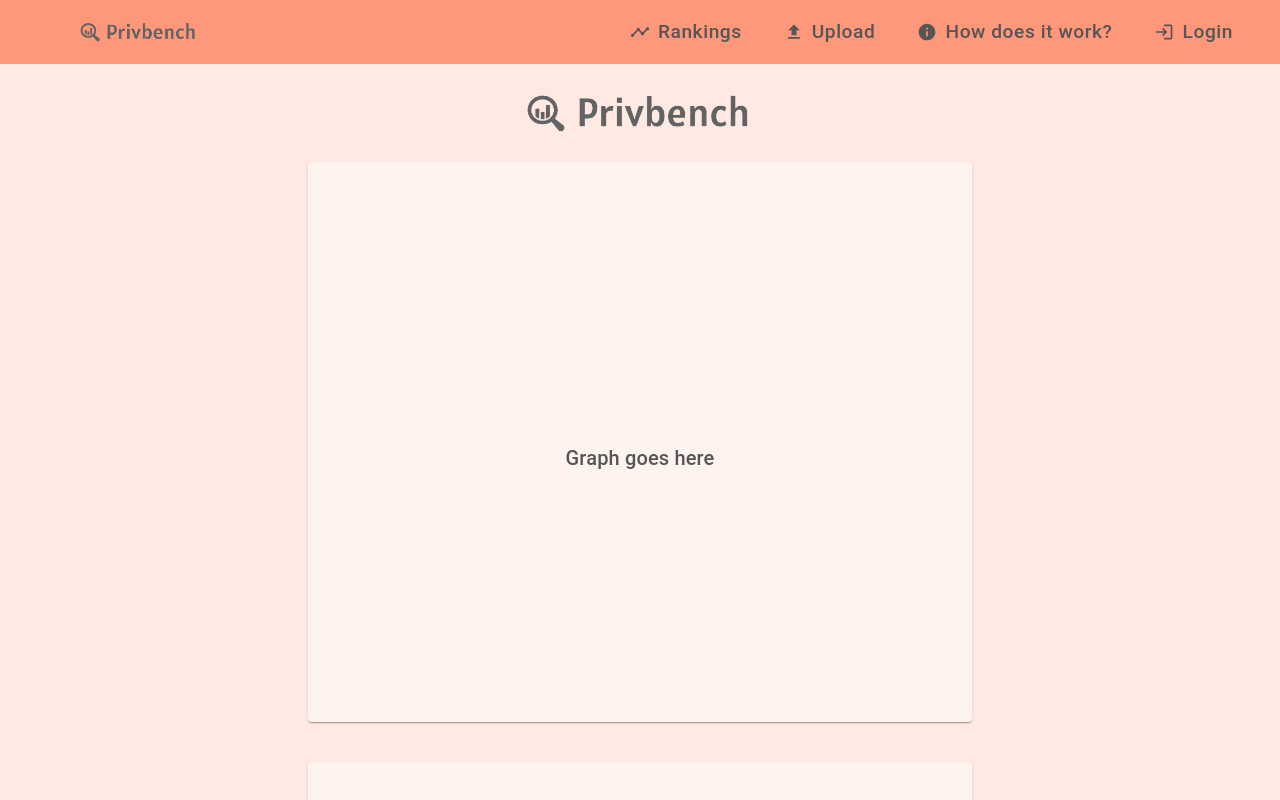
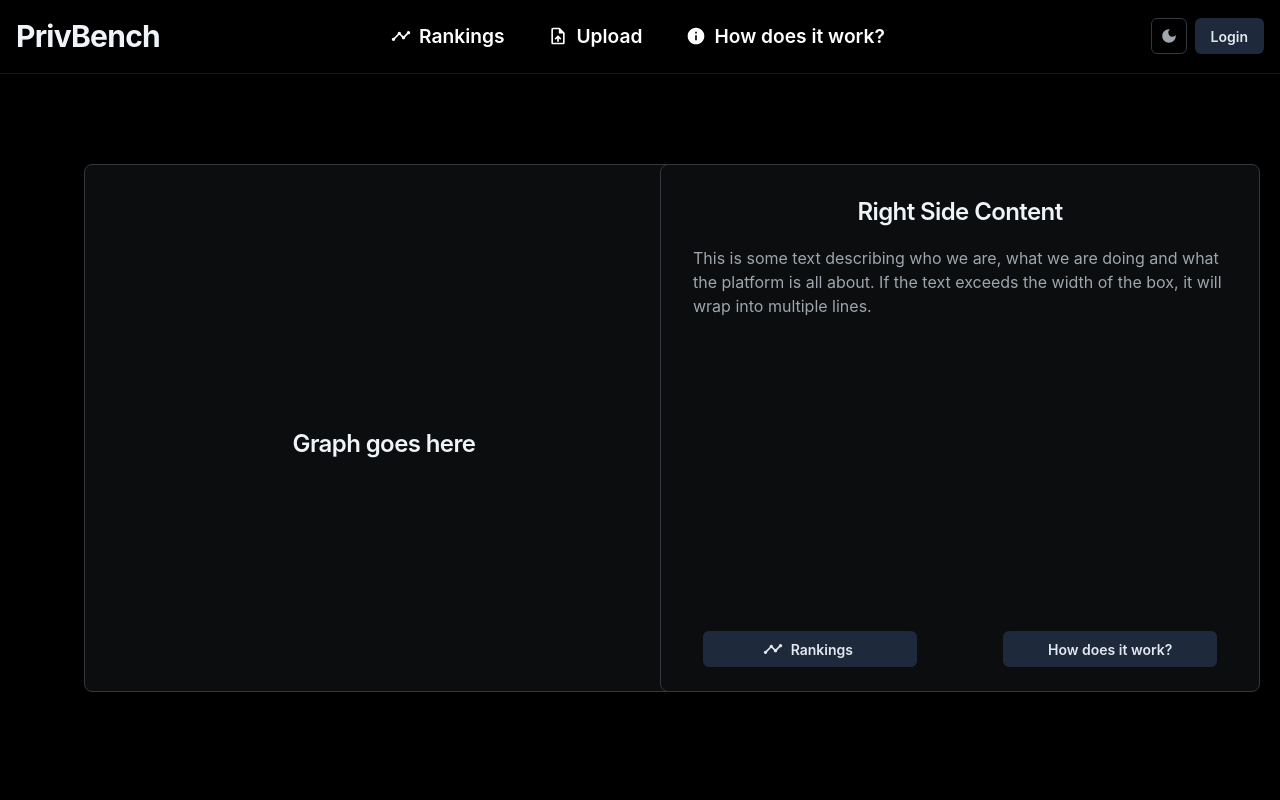
Before and after one commit to sjmeis/PrivBench, a React (Create React App) app in the folder frontend/: page / in a window 1280 px wide. Shown: the top 800 px of the page. Built offline with nearby package versions, Linux system fonts and the light colour scheme.

Commit message:
refactored material ui to joy ui for more modern look

```diff
--- a/frontend/package.json
+++ b/frontend/package.json
@@ -6,14 +6,14 @@
     "@emotion/react": "^11.13.3",
     "@emotion/styled": "^11.13.0",
     "@mui/icons-material": "^6.1.6",
-    "@mui/material": "^6.1.6",
+    "@mui/joy": "^5.0.0-beta.48",
     "@testing-library/jest-dom": "^5.17.0",
     "@testing-library/react": "^13.4.0",
     "@testing-library/user-event": "^13.5.0",
     "react": "^18.3.1",
     "react-dom": "^18.3.1",
     "react-router-dom": "^6.28.0",
-    "react-scripts": "5.0.1",
+    "react-scripts": "^5.0.1",
     "web-vitals": "^2.1.4"
   },
   "scripts": {
--- a/frontend/src/App.js
+++ b/frontend/src/App.js
@@ -1,5 +1,5 @@
 import React from "react";
-import {Box} from "@mui/material";
+import {Box} from "@mui/joy";
 import {Route, Routes} from "react-router-dom";
 import Navbar from "./components/Navbar.js";
 import Home from "./pages/Home.js";
@@ -7,27 +7,32 @@ import Login from "./pages/Login.js";
 import Information from "./pages/Information.js";
 import Rankings from "./pages/Rankings.js";
 import Upload from "./pages/Upload.js";
+import {CssBaseline, CssVarsProvider} from "@mui/joy";
+import customTheme from "./Theme/CustomTheme";
 
 
 function App() {
     return (
+
+        <CssVarsProvider defaultMode="dark" theme={customTheme}>
+            <CssBaseline/>
             <Box display="flex"
                  flexDirection="column"
                  minHeight="98vh"
                  backgroundColor="primary.background"
             >
                 <Navbar/>
-
-      <Box flex="1">
+                <Box flex="1" sx={{ padding: '40px'}}>
                     <Routes>
-          <Route path="/" element={<Home />} />
-          <Route path="/login" element={<Login />} />
-          <Route path="/rankings" element={<Rankings />} />
-          <Route path="/information" element={<Information />} />
-          <Route path="/upload" element={<Upload />} />
+                        <Route path="/" element={<Home/>}/>
+                        <Route path="/login" element={<Login/>}/>
+                        <Route path="/rankings" element={<Rankings/>}/>
+                        <Route path="/information" element={<Information/>}/>
+                        <Route path="/upload" element={<Upload/>}/>
                     </Routes>
                 </Box>
             </Box>
+        </CssVarsProvider>
     );
 }
 
--- /dev/null
+++ b/frontend/src/Theme/CustomTheme.js
@@ -0,0 +1,88 @@
+import { extendTheme } from '@mui/joy/styles';
+
+const customTheme = extendTheme({
+    colorSchemes: {
+        light: {
+            palette: {
+                "primary": {
+                    "50": "#e8eaf6",
+                    "100": "#c5cae9",
+                    "200": "#9fa8da",
+                    "300": "#7986cb",
+                    "400": "#5c6bc0",
+                    "500": "#3f51b5",
+                    "600": "#3949ab",
+                    "700": "#303f9f",
+                    "800": "#283593",
+                    "900": "#1a237e"
+                },
+                grey: {
+                    50: "#fafafa",
+                    100: "#f5f5f5",
+                    200: "#eeeeee",
+                    300: "#e0e0e0",
+                    400: "#bdbdbd",
+                    500: "#9e9e9e",
+                    600: "#757575",
+                    700: "#616161",
+                    800: "#424242",
+                    900: "#212121"
+                }
+            },
+            shadows: [
+                'none',
+                '0px 2px 1px -1px rgba(0,0,0,0.2),0px 1px 1px 0px rgba(0,0,0,0.14),0px 1px 3px 0px rgba(0,0,0,0.12)',
+                '0px 3px 1px -2px rgba(0,0,0,0.2),0px 2px 2px 0px rgba(0,0,0,0.14),0px 1px 5px 0px rgba(0,0,0,0.12)',
+
+            ],
+        },
+        dark: {
+            palette: {
+                "primary": {
+                    "50": "#f8fafc",
+                    "100": "#f1f5f9",
+                    "200": "#e2e8f0",
+                    "300": "#cbd5e1",
+                    "400": "#94a3b8",
+                    "500": "#64748b",
+                    "600": "#475569",
+                    "700": "#334155",
+                    "800": "#1e293b",
+                    "900": "#0f172a"
+                },
+                danger: {
+                    50: "#fff1f2",
+                    100: "#ffe4e6",
+                    200: "#fecdd3",
+                    300: "#fda4af",
+                    400: "#fb7185",
+                    500: "#f43f5e",
+                    600: "#e11d48",
+                    700: "#be123c",
+                    800: "#9f1239",
+                    900: "#881337"
+                },
+                success: {
+                    50: "#f7fee7",
+                    100: "#ecfccb",
+                    200: "#d9f99d",
+                    300: "#bef264",
+                    400: "#a3e635",
+                    500: "#84cc16",
+                    600: "#65a30d",
+                    700: "#4d7c0f",
+                    800: "#3f6212",
+                    900: "#365314"
+                },
+                background: {}
+            },
+            shadows: [
+                'none',
+                '0px 3px 1px -2px rgba(0,0,0,0.2),0px 2px 2px 0px rgba(0,0,0,0.14),0px 1px 5px 0px rgba(0,0,0,0.12)',
+
+            ],
+        }
+    },
+});
+
+export default customTheme;
--- a/frontend/src/components/Navbar.js
+++ b/frontend/src/components/Navbar.js
@@ -1,36 +1,56 @@
 import React from "react";
-import {AppBar, Box, Button, Toolbar} from "@mui/material";
-import logo from "../pictures/logo-transp.png";
-import {Info, Login, Timeline, Upload} from "@mui/icons-material";
-import { useNavigate } from "react-router-dom";
+
+import {useNavigate} from "react-router-dom";
+import {Grid, Stack, useColorScheme} from "@mui/joy";
+import {Box, Button, Typography} from "@mui/joy";
+import {DarkMode, Info, Timeline, UploadFile} from "@mui/icons-material";
 
 
 
 const Navbar = () => {
     const navigate = useNavigate();
 
+    const { mode, setMode } = useColorScheme();
+
+    if (!mode) {
+        return null; // Return nothing if mode is not defined
+    }
+
+
+    const handleChange = () => {
+        console.log(mode)
+        setMode(mode === 'dark' ? 'light': 'dark' );
+    };
+
+
     return (
-        <AppBar position="static" elevation={0} sx={{bgcolor: '#ff977b'}}>
-            <Toolbar>
-                <img
-                    onClick={() => navigate("/")}
-                    src={logo}
-                    alt="PrivBench Logo"
-                    style={{marginRight: "20px", marginLeft: "50px", height: "50px", width: "130px", cursor: "pointer"}}
-                />
-                {/* This pushes the next button to the right*/}
-                <Box sx={{ flexGrow: 1 }} />
+        <Box
+            sx={{
+                width: '100%',
+                padding: 2,
+                borderBottom: '1.5px solid #161a1b',
+            }}
+        >
+
+            <Grid container alignItems="center">
+                {/* Left-aligned avatar */}
+                <Grid item xs={1} container justifyContent="flex-start">
+                    <Typography onClick={() => navigate("/")} level="h2">PrivBench</Typography>
+                </Grid>
+
+                {/* Centered buttons */}
+                <Grid item xs={10} container justifyContent="center">
                     <Button
                         onClick={() => navigate("/rankings")}
                         color="inherit"
-                    startIcon={<Timeline />}
+                        startDecorator={<Timeline/>}
                         sx={{
                             color: "primary.textPrimary",
                             bgcolor: "transparent !important",
                             textTransform: "none",
                             fontWeight: "medium",
                             fontSize: "1.2rem",
-                        margin: "0 15px",
+                            mx: 1, // Reduced horizontal margin
                         }}
                     >
                         Rankings
@@ -38,14 +58,14 @@ const Navbar = () => {
                     <Button
                         onClick={() => navigate("/upload")}
                         color="inherit"
-                    startIcon={<Upload />}
+                        startDecorator={<UploadFile/>}
                         sx={{
                             color: "primary.textPrimary",
                             bgcolor: "transparent !important",
                             textTransform: "none",
                             fontWeight: "medium",
                             fontSize: "1.2rem",
-                        margin: "0 15px",
+                            mx: 1,
                         }}
                     >
                         Upload
@@ -53,36 +73,48 @@ const Navbar = () => {
                     <Button
                         onClick={() => navigate("/information")}
                         color="inherit"
-                    startIcon={<Info />}
+                        startDecorator={<Info/>}
                         sx={{
                             color: "primary.textPrimary",
                             bgcolor: "transparent !important",
                             textTransform: "none",
                             fontWeight: "medium",
                             fontSize: "1.2rem",
-                        margin: "0 15px",
+                            mx: 1, // Reduced horizontal margin
                         }}
                     >
                         How does it work?
                     </Button>
+                </Grid>
+
+                {/* Right-aligned login button */}
+                <Grid item xs={1} container justifyContent="flex-end" alignItems="center">
+                    <Stack direction="row" spacing={1} alignItems="center">
                         <Button
-                    onClick={() => navigate("/login")}
-                    color="inherit"
-                    startIcon={<Login />}
+                            onClick={handleChange}
+                            variant="outlined"
+                            color="neutral"
+                            size="sm"
                             sx={{
-                        color: "primary.textPrimary",
-                        bgcolor: "transparent !important",
-                        textTransform: "none",
-                        fontWeight: "medium",
-                        fontSize: "1.2rem",
-                        margin: "0 15px",
+                                height: 36, // Adjust button size as needed
+                                width: 36,
+                                minWidth: 'auto', // Prevents Joy's default min-width for buttons
+                                padding: 0, // Removes default padding
+                                display: 'flex',
+                                justifyContent: 'center',
+                                alignItems: 'center',
                             }}
                         >
+                            <DarkMode />
+                        </Button>
+                        <Button variant="soft" color="primary">
                             Login
                         </Button>
+                    </Stack>
+                </Grid>
+            </Grid>
 
-            </Toolbar>
-        </AppBar>
+        </Box>
     );
 }
 
--- a/frontend/src/pages/Home.js
+++ b/frontend/src/pages/Home.js
@@ -1,7 +1,6 @@
-import {Box, Button, Grid2, Paper, Typography} from "@mui/material";
+import {Box, Button, Card, Grid, Typography} from "@mui/joy";
 import { useNavigate } from "react-router-dom";
 import {Info, Timeline} from "@mui/icons-material";
-import logo from "../pictures/logo-transp.png";
 
 
 const Home = () => {
@@ -19,13 +18,11 @@ const Home = () => {
                 paddingTop: 0 // Remove padding on top
             }}
         >
-            {/* Logo */}
-            <Box component="img" src={logo} sx={{ width: '20%', display: 'flex', justifyContent: 'center' }} />
             {/* Main grid container for the 2 boxes */}
-            <Grid2 container spacing={5} justifyContent="center" alignItems="center" sx={{ maxWidth: '90vw' }}>
+            <Grid container spacing={5} justifyContent="center" alignItems="center" sx={{ paddingTop: '50px', maxWidth: '90vw' }}>
                 {/* left box */}
-                <Grid2 item xs={12} md={6}>
-                    <Paper
+                <Grid item xs={12} md={6}>
+                    <Card
                         sx={{
                             backgroundColor: 'secondary.main', // Set background color based on theme
                             height: '66vh', // Set fixed height to 66% of the viewport height
@@ -38,7 +35,7 @@ const Home = () => {
                         }}
                     >
                         <Typography
-                            variant="h6" // Text size
+                            level="h3" // Text size
                             sx={{
                                 color: 'primary.textPrimary', // Text color based on theme
                                 textAlign: 'center', // Center the text horizontally
@@ -46,12 +43,12 @@ const Home = () => {
                         >
                             Graph goes here
                         </Typography>
-                    </Paper>
-                </Grid2>
+                    </Card>
+                </Grid>
 
                 {/* Right Box - Content Section */}
-                <Grid2 item xs={12} md={6}>
-                    <Paper
+                <Grid item xs={12} md={6}>
+                    <Card
                         sx={{
                             backgroundColor: 'secondary.main', // Set background color based on theme
                             height: '66vh', // Set fixed height to 66% of the viewport height
@@ -65,7 +62,7 @@ const Home = () => {
                     >
                         {/* Text Content in the Right Box */}
                         <Box>
-                            <Typography variant="h6" align="center" sx={{ color: 'primary.textPrimary' }}>
+                            <Typography level="h3" align="center" sx={{ color: 'primary.textPrimary' }}>
                                 Right Side Content
                             </Typography>
                             <Typography
@@ -86,36 +83,32 @@ const Home = () => {
                         <Box sx={{ display: 'flex', justifyContent: 'space-between', marginBottom: 3, marginTop: '300px' }}>
                             {/* Rankings Button */}
                             <Button
-                                variant="contained"
-                                color="primary"
-                                startIcon={<Timeline />} // Add icon
+                                variant="soft"
+                                startDecorator={<Timeline />} // Add icon
                                 onClick={() => navigate("/rankings")} // Navigate to the rankings page
                                 sx={{
                                     width: '40%', // Set button width to 40% of the container width
                                     marginLeft: '10px',
-                                    color: 'primary.textPrimary'
                                 }}
                             >
                                 Rankings
                             </Button>
                             {/* How does it work? Button */}
                             <Button
-                                variant="contained"
-                                color="primary"
+                                variant="soft"
                                 startIcon={<Info />} // Add Info icon
                                 onClick={() => navigate("/information")} // Navigate to the information page
                                 sx={{
                                     width: '40%', // Set button width to 40% of the container width
                                     marginRight: '10px', // Add right margin between buttons
-                                    color: 'primary.textPrimary'
                                 }}
                             >
                                 How does it work?
                             </Button>
                         </Box>
-                    </Paper>
-                </Grid2>
-            </Grid2>
+                    </Card>
+                </Grid>
+            </Grid>
         </Box>
     );
 }
--- a/frontend/src/pages/Information.js
+++ b/frontend/src/pages/Information.js
@@ -1,4 +1,5 @@
-import {Box, Typography} from "@mui/material";
+import {Box, Typography} from "@mui/joy";
+
 
 const Information = () => {
     return(
--- a/frontend/src/pages/Login.js
+++ b/frontend/src/pages/Login.js
@@ -1,4 +1,4 @@
-import {Box, Typography} from "@mui/material";
+import {Box, Typography} from "@mui/joy";
 
 const Login = () => {
     return(
--- a/frontend/src/pages/Rankings.js
+++ b/frontend/src/pages/Rankings.js
@@ -1,4 +1,4 @@
-import {Box, Typography} from "@mui/material";
+import {Box, Typography} from "@mui/joy";
 
 const Rankings = () => {
     return(
--- a/frontend/src/pages/Upload.js
+++ b/frontend/src/pages/Upload.js
@@ -1,4 +1,4 @@
-import {Box, Typography} from "@mui/material";
+import {Box, Typography} from "@mui/joy";
 
 const Upload = () => {
     return(
```
Also changed, not shown: 1 other file (tests, documents, lock files or other folders). Lines whose indentation alone changed are shown as unchanged.
